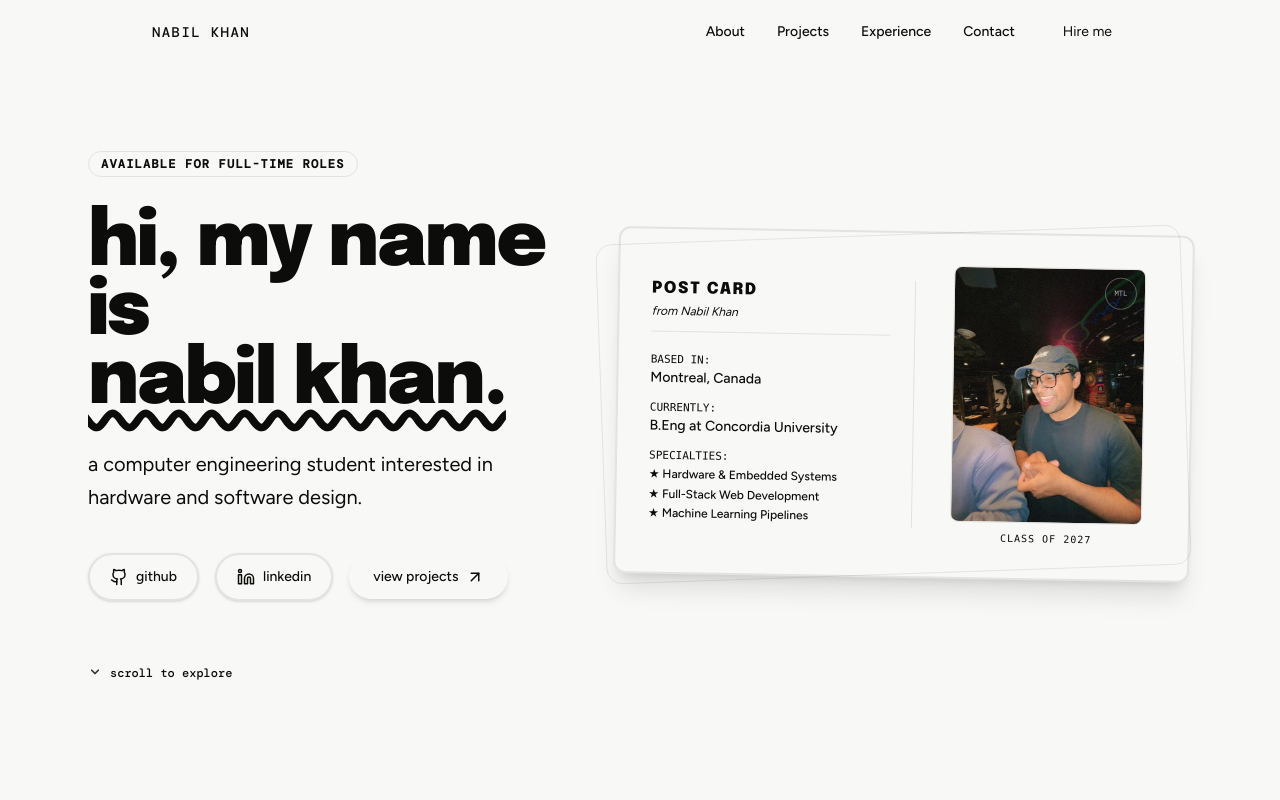
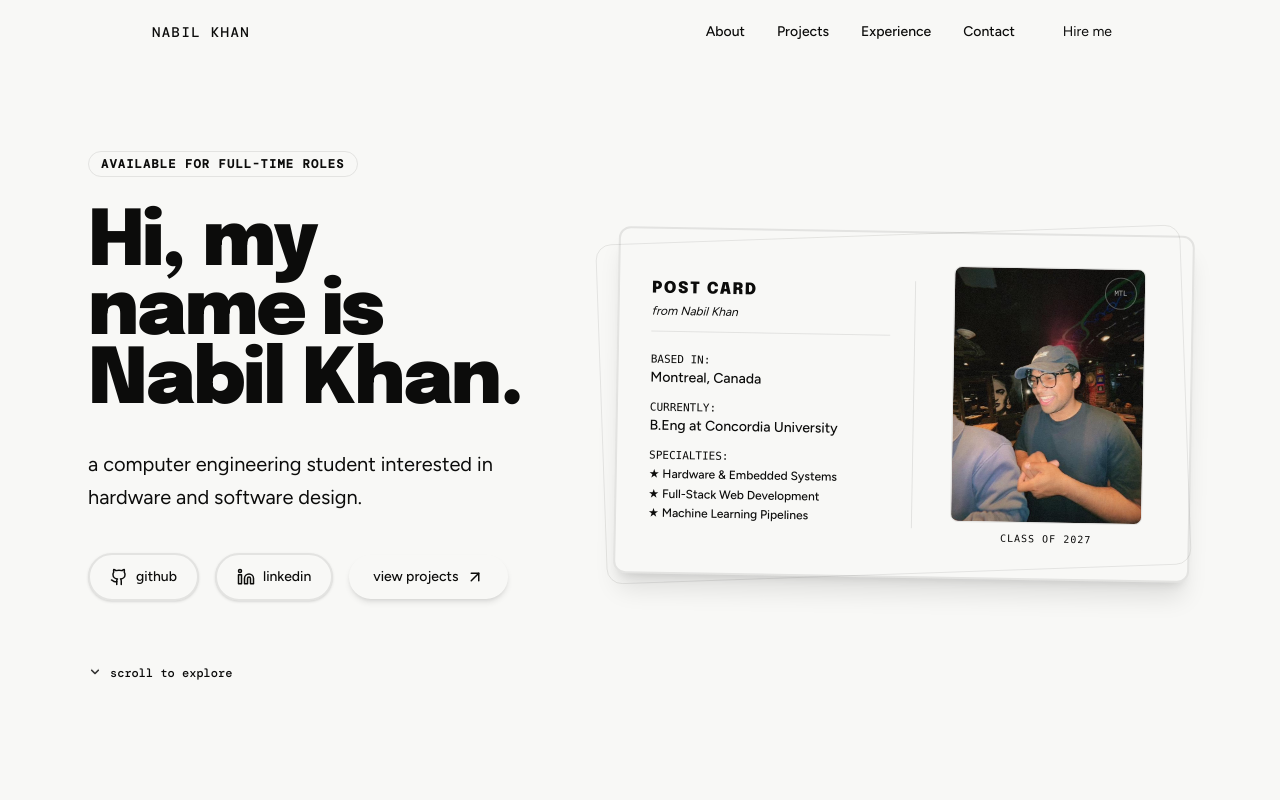
Before and after one commit to nabnab00/nabnab00.github.io, a React (Vite) app: page / in a window 1280 px wide. Shown: the top 800 px of the page. Built offline with nearby package versions, Linux system fonts and the light colour scheme; a web font is replaced by a local one.

Commit message:
Update App.tsx

```diff
--- a/src/app/App.tsx
+++ b/src/app/App.tsx
@@ -219,10 +219,10 @@ export default function App() {
   className="text-[clamp(3rem,6vw,5.5rem)] font-black leading-[0.9] tracking-tight text-foreground"
   style={{ fontFamily: "'Epilogue', sans-serif" }}
 >
-              hi, my name is{" "}
+  Hi, my name is{" "}
   <br />
-              <span className="text-accent underline decoration-wavy decoration-accent/40 underline-offset-8">
-                nabil khan.
+  <span className="text-accent">
+    Nabil Khan.
   </span>
 </h1>
 
```
Lines whose indentation alone changed are shown as unchanged.
